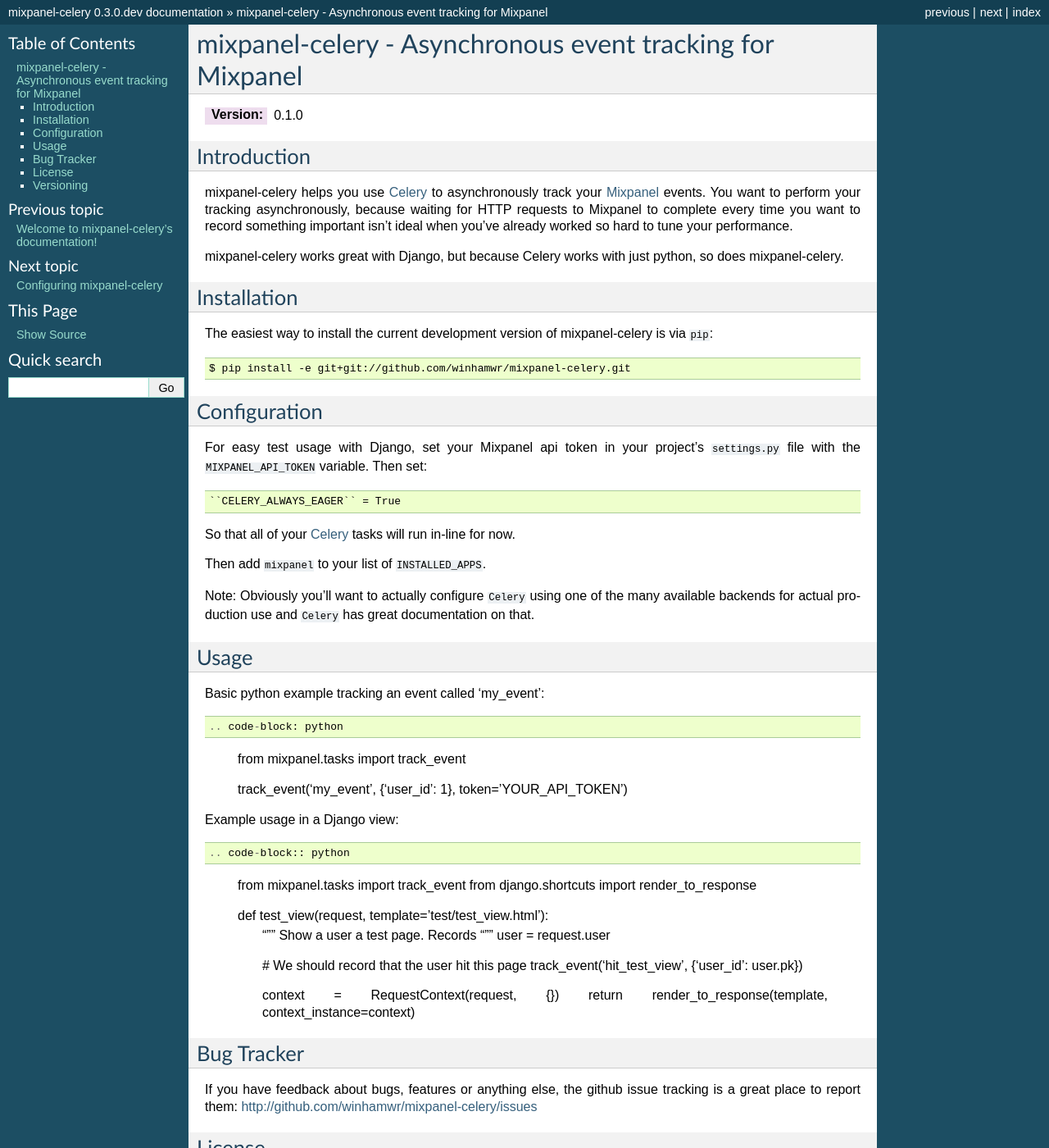
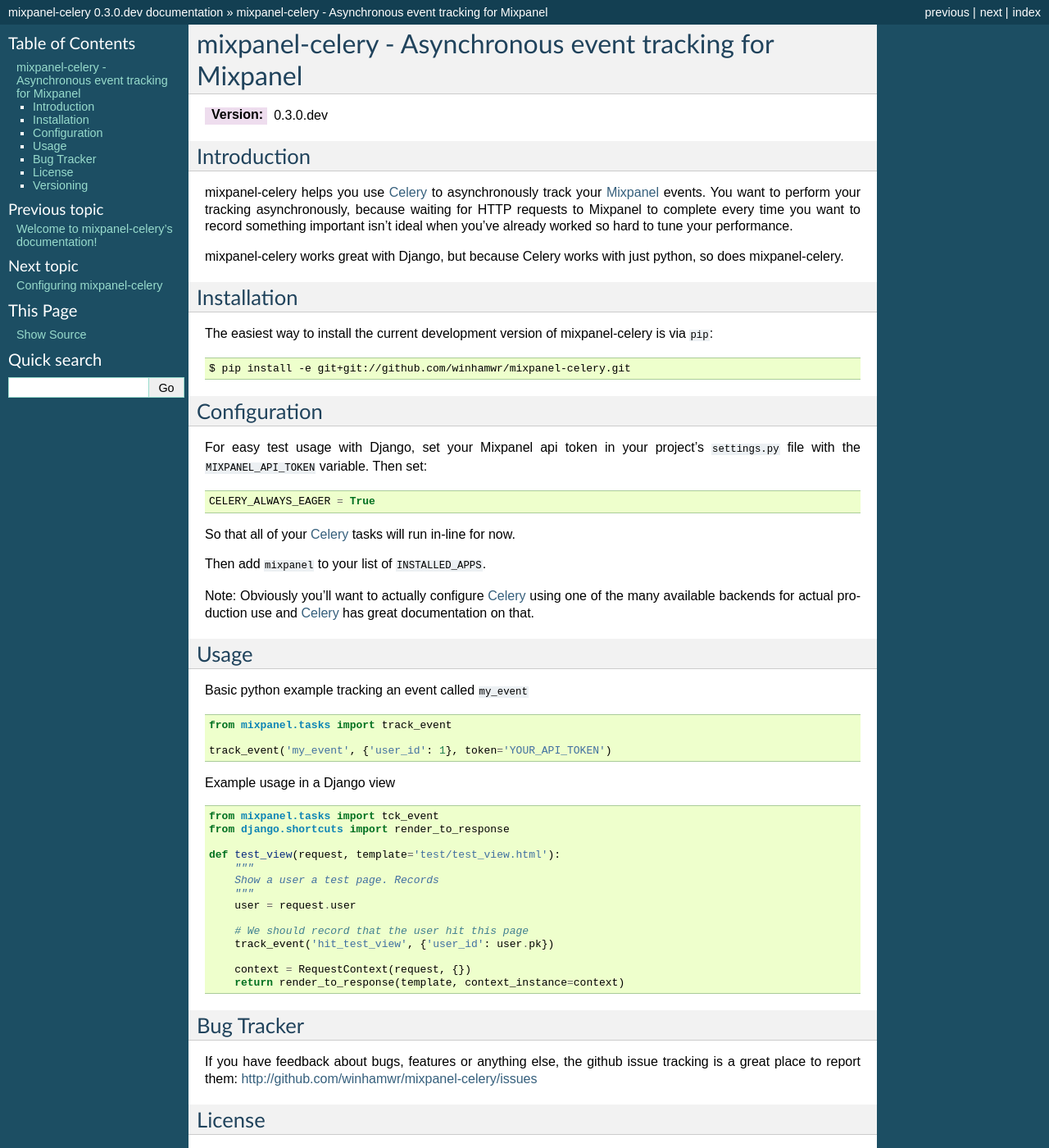
Before and after one commit to winhamwr/mixpanel-celery, a Sphinx documentation site: the page built from docs/introduction.rst, in a window 1280 px wide and 1400 px high. Shown: the whole window at 82% size. Built offline with Sphinx 7.4.7, drawn with Linux system fonts in a browser that asks for light colours.

Commit message:
Fixed some formatting in the introduction documentation

```diff
--- a/docs/introduction.rst
+++ b/docs/introduction.rst
@@ -2,7 +2,7 @@
  mixpanel-celery - Asynchronous event tracking for Mixpanel
 ===========================================================
 
-:Version: 0.1.0
+:Version: |release|
 
 Introduction
 ============
@@ -30,33 +30,33 @@
 For easy test usage with Django, set your Mixpanel api token in your project's
 ``settings.py`` file with the ``MIXPANEL_API_TOKEN`` variable. Then set::
 
-    ``CELERY_ALWAYS_EAGER`` = True
+    CELERY_ALWAYS_EAGER = True
 
 So that all of your `Celery`_ tasks will run in-line for now.
 
 Then add ``mixpanel`` to your list of ``INSTALLED_APPS``.
 
-Note: Obviously you'll want to actually configure ``Celery`` using one of the
-many available backends for actual production use and ``Celery`` has great
+Note: Obviously you'll want to actually configure `Celery`_ using one of the
+many available backends for actual production use and `Celery`_ has great
 documentation on that.
 
 Usage
 =====
 
-Basic python example tracking an event called 'my_event'::
+Basic python example tracking an event called ``my_event``
 
-.. code-block: python
+.. code-block:: python
 
     from mixpanel.tasks import track_event
 
     track_event('my_event', {'user_id': 1}, token='YOUR_API_TOKEN')
 
 
-Example usage in a Django view::
+Example usage in a Django view
 
 .. code-block:: python
 
-    from mixpanel.tasks import track_event
+    from mixpanel.tasks import tck_event
     from django.shortcuts import render_to_response
 
     def test_view(request, template='test/test_view.html'):
```
